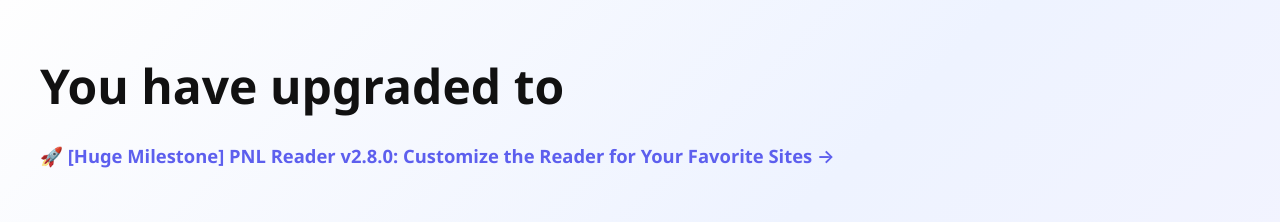
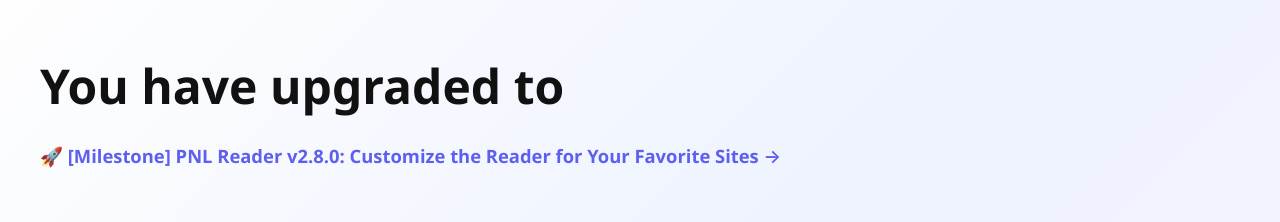
Before and after one commit to pnlpal/pnl-reader, a browser extension: page src/share.html in a window 1280 px wide. Shown: the top 222 px of the page. Drawn offline with Linux system fonts and the light colour scheme.

Commit message:
milestone label

```diff
--- a/src/share.html
+++ b/src/share.html
@@ -197,7 +197,7 @@
             target="_blank"
             style="text-decoration: none; color: inherit"
           >
-            🚀 [Huge Milestone] PNL Reader v2.8.0: Customize the Reader for Your
+            🚀 [Milestone] PNL Reader v2.8.0: Customize the Reader for Your
             Favorite Sites &rarr;
           </a>
         </p>
```
